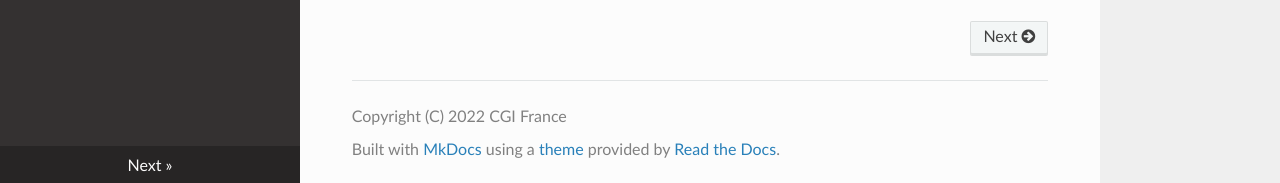
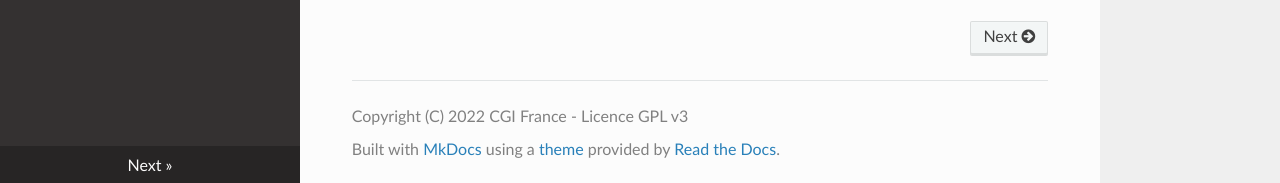
Before and after one commit to CGI-FR/lino-doc, an MkDocs documentation site: the page built from docs/index.md, in a window 1280 px wide and 900 px high, scrolled down 1606 px. Shown: the part 714-897 px from the top of the window. Built offline with MkDocs 1.6.1, drawn with Linux system fonts in a browser that asks for light colours; nearby versions of some CDN libraries.

Commit message:
chore: add license to copyright

```diff
--- a/mkdocs.yml
+++ b/mkdocs.yml
@@ -13,4 +13,4 @@ nav:
 
 theme: readthedocs
 
-copyright: Copyright (C) 2022 CGI France
+copyright: Copyright (C) 2022 CGI France - Licence GPL v3
```
